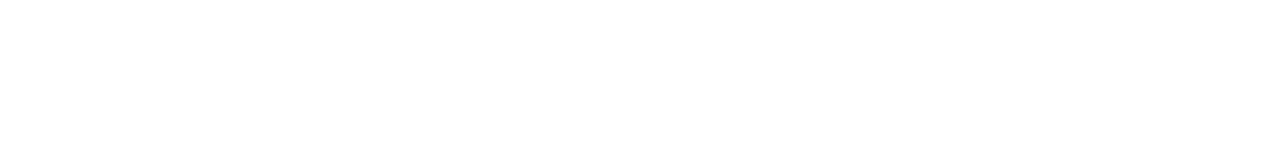
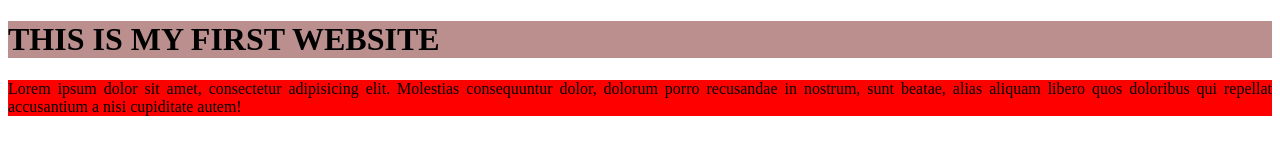
Before and after one commit to Saikat497/my-first-web, a plain HTML site: page index.html in a window 1280 px wide. Drawn offline with Linux system fonts and the light colour scheme.

Commit message:
add style css file

```diff
--- a/index.html
+++ b/index.html
@@ -4,8 +4,13 @@
     <meta charset="UTF-8">
     <meta name="viewport" content="width=device-width, initial-scale=1.0">
     <title>my website</title>
+
+    <link rel="stylesheet" href="styles/css.css">
 </head>
 <body>
-
+    <div>
+        <h1>THIS IS MY FIRST WEBSITE</h1>
+        <p>Lorem ipsum dolor sit amet, consectetur adipisicing elit. Molestias consequuntur dolor, dolorum porro recusandae in nostrum, sunt beatae, alias aliquam libero quos doloribus qui repellat accusantium a nisi cupiditate autem!</p>
+    </div>
 </body>
 </html>
--- /dev/null
+++ b/styles/css.css
@@ -0,0 +1,10 @@
+
+h1{
+    background-color: rosybrown;
+}
+
+p{
+    background-color: red;
+    text-align: justify;
+
+}
```
